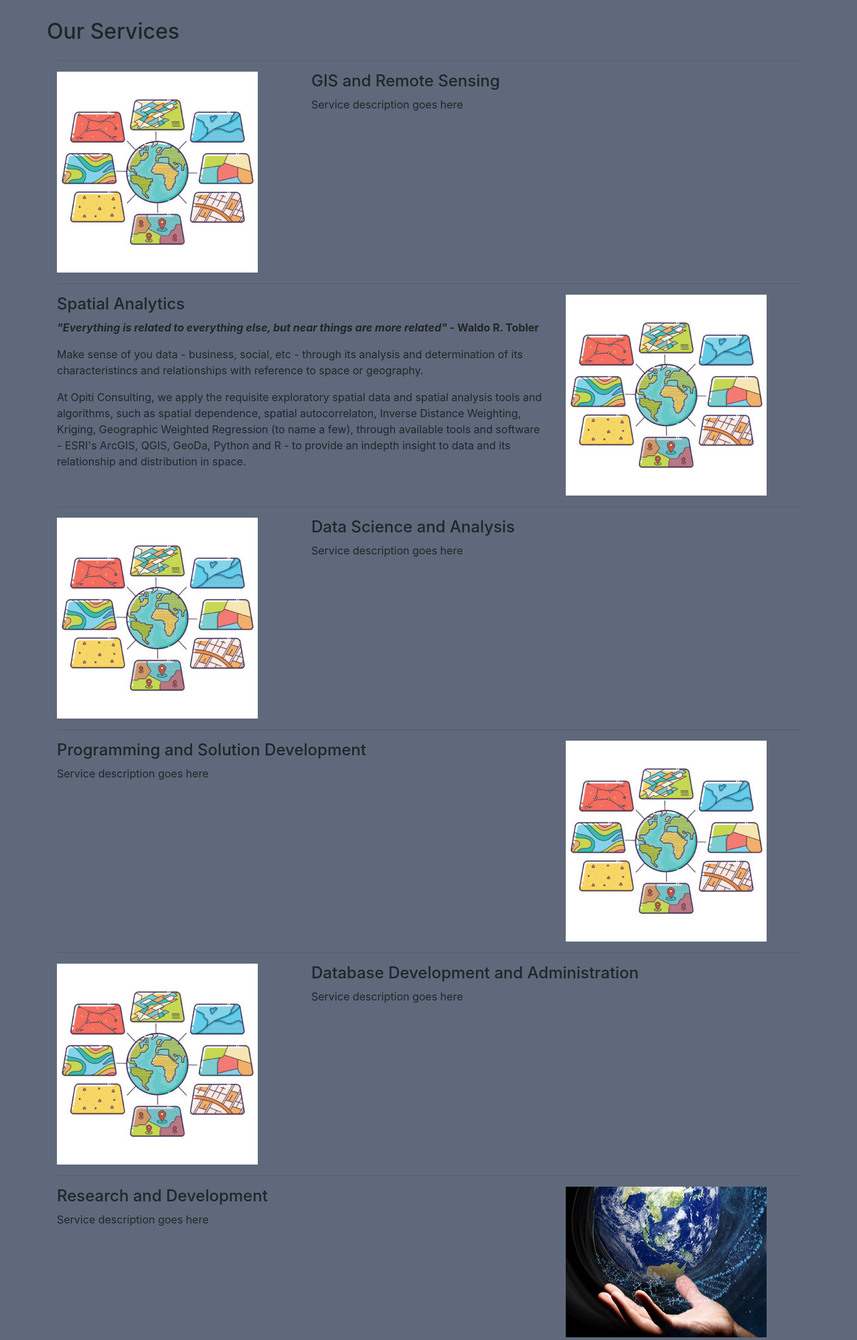
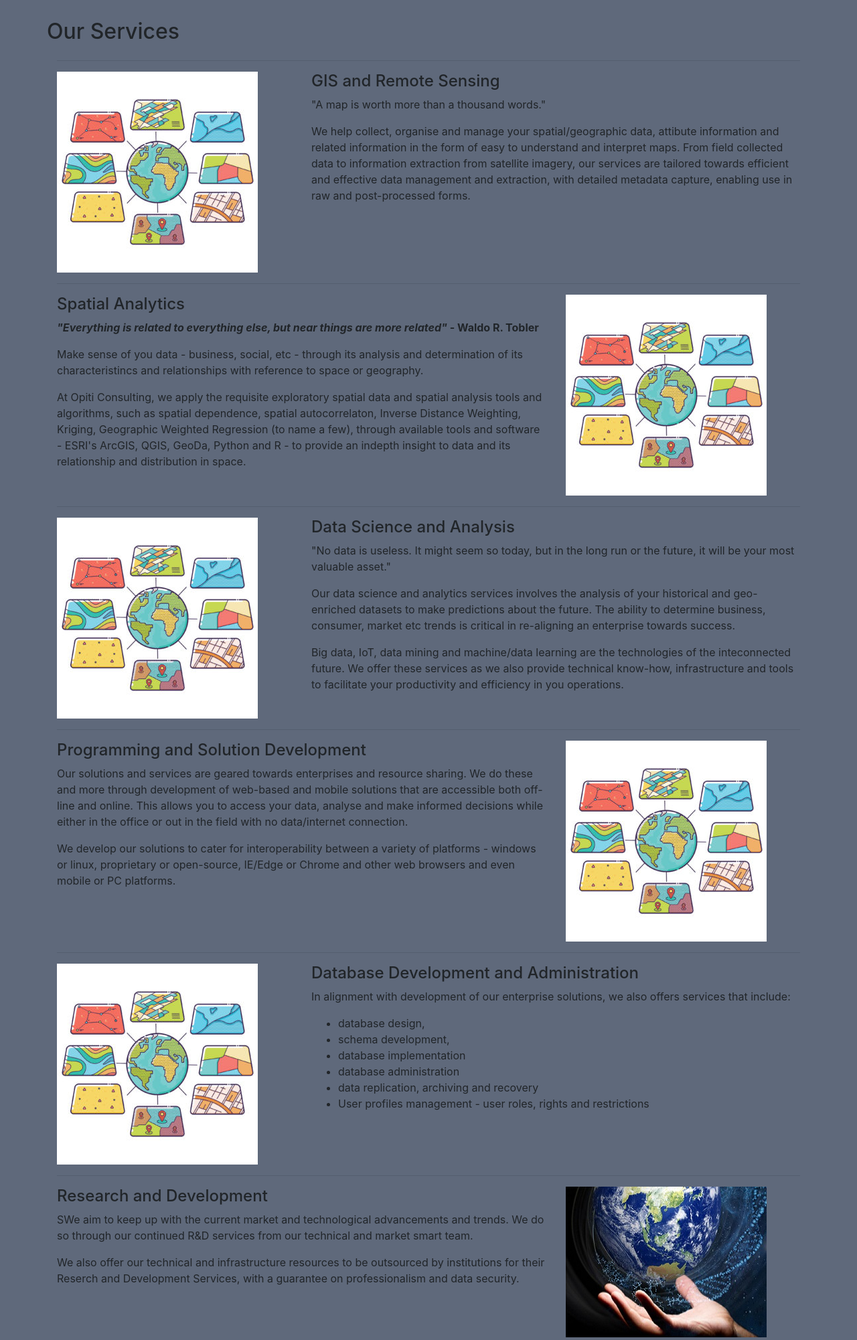
Before and after one commit to OpitiCalvin/opiticonsulting, a Django app: template opiticonsulting/templates/opiticonsulting/services.html in a window 1280 px wide. Shown: the part 56-2057 px from the top of the page at 67% size. Run offline with Django 3.2, Linux system fonts and the light colour scheme; the template is opened without the code that fills it: most values are stand-ins (such as "Sample title", 1, 10 or a date in 2020); some libraries are stand-ins or nearby versions.

Commit message:
modifications to index, aboutFounder and services templates

```diff
--- a/opiticonsulting/templates/opiticonsulting/services.html
+++ b/opiticonsulting/templates/opiticonsulting/services.html
@@ -30,7 +30,11 @@
     <div class="col-lg-8 col-md-6 col-sm-6">
       <div class="services-body">
         <h4 class="services-title">GIS and Remote Sensing</h4>
-        <p class="services-text">Service description goes here</p>
+        <p class="services-text">"A map is worth more than a thousand words."</p>
+        <p class="services-text">We help collect, organise and manage your spatial/geographic data, attibute information and related information
+        in the form of easy to understand and interpret maps.
+      From field collected data to information extraction from satellite imagery, our services are tailored towards efficient and effective data management and extraction,
+    with detailed metadata capture, enabling use in raw and post-processed forms.</p>
       </div>
     </div>
   </div>
@@ -66,7 +70,11 @@
     <div class="col-lg-8 col-md-6 col-sm-6">
       <div class="services-body">
         <h4 class="services-title">Data Science and Analysis</h4>
-        <p class="services-text">Service description goes here</p>
+        <p class="services-text">"No data is useless. It might seem so today, but in the long run or the future, it will be your most valuable asset."</p>
+        <p>Our data science and analytics services involves the analysis of your historical and geo-enriched datasets to make predictions about the future.
+        The ability to determine business, consumer, market etc trends is critical in re-aligning an enterprise towards success.</p>
+        <p>Big data, IoT, data mining and machine/data learning are the technologies of the inteconnected future. We offer these services as we also provide technical know-how,
+           infrastructure and tools to facilitate your productivity and efficiency in you operations.</p>
       </div>
     </div>
   </div>
@@ -76,7 +84,10 @@
     <div class="col-lg-8 col-md-6 col-sm-6">
       <div class="services-body">
         <h4 class="services-title">Programming and Solution Development</h4>
-        <p class="services-text">Service description goes here</p>
+        <p class="services-text">Our solutions and services are geared towards enterprises and resource sharing. We do these and more through development
+        of web-based and mobile solutions that are accessible both off-line and online. This allows you to access your data, analyse and make informed decisions
+      while either in the office or out in the field with no data/internet connection.</p>
+      <p>We develop our solutions to cater for interoperability between a variety of platforms - windows or linux, proprietary or open-source, IE/Edge or Chrome and other web browsers and even mobile or PC platforms.</p>
       </div>
     </div>
     <div class="col-lg-4 col-md-6 col-sm-6">
@@ -96,7 +107,17 @@
     <div class="col-lg-8 col-md-6 col-sm-6">
       <div class="services-body">
         <h4 class="services-title">Database Development and Administration</h4>
-        <p class="services-text">Service description goes here</p>
+        <p class="services-text">In alignment with development of our enterprise solutions, we also offers services
+        that include:
+        <ul>
+          <li>database design,</li>
+          <li>schema development,</li>
+          <li>database implementation</li>
+          <li>database administration</li>
+          <li>data replication, archiving and recovery</li>
+          <li>User profiles management - user roles, rights and restrictions</li>
+        </ul>
+        </p>
       </div>
     </div>
   </div>
@@ -106,7 +127,10 @@
     <div class="col-lg-8 col-md-6 col-sm-6">
       <div class="services-body">
         <h4 class="services-title">Research and Development</h4>
-        <p class="services-text">Service description goes here</p>
+        <p class="services-text">SWe aim to keep up with the current market and technological advancements and trends. We do so
+        through our continued R&D services from our technical and market smart team.</p>
+        <p>We also offer our technical and infrastructure resources to be outsourced by institutions for their Reserch and Development
+        Services, with a guarantee on professionalism and data security.</p>
       </div>
     </div>
     <div class="col-lg-4 col-md-6 col-sm-6">
@@ -126,7 +150,9 @@
     <div class="col-lg-8 col-md-6 col-sm-6">
       <div class="services-body">
         <h4 class="services-title">Training</h4>
-        <p class="services-text">Service description goes here</p>
+        <p class="services-text">We also aim to collaborate with training institutions - colleges and universities - to offer
+        industry-specific training, in the fields of GIS, Remote Sensing, spatial Analytics and Data Science.</p>
+        <p>We believe in passing down as much knowledge and information to our future generations, as we look to building not just oneself but the entire globe.</p>
       </div>
     </div>
   </div>
```
Also changed, not shown: opiticonsulting/templates/index.html (+6 -6 lines), opiticonsulting/templates/opiticonsulting/aboutFounder.html (+28 -4 lines).
